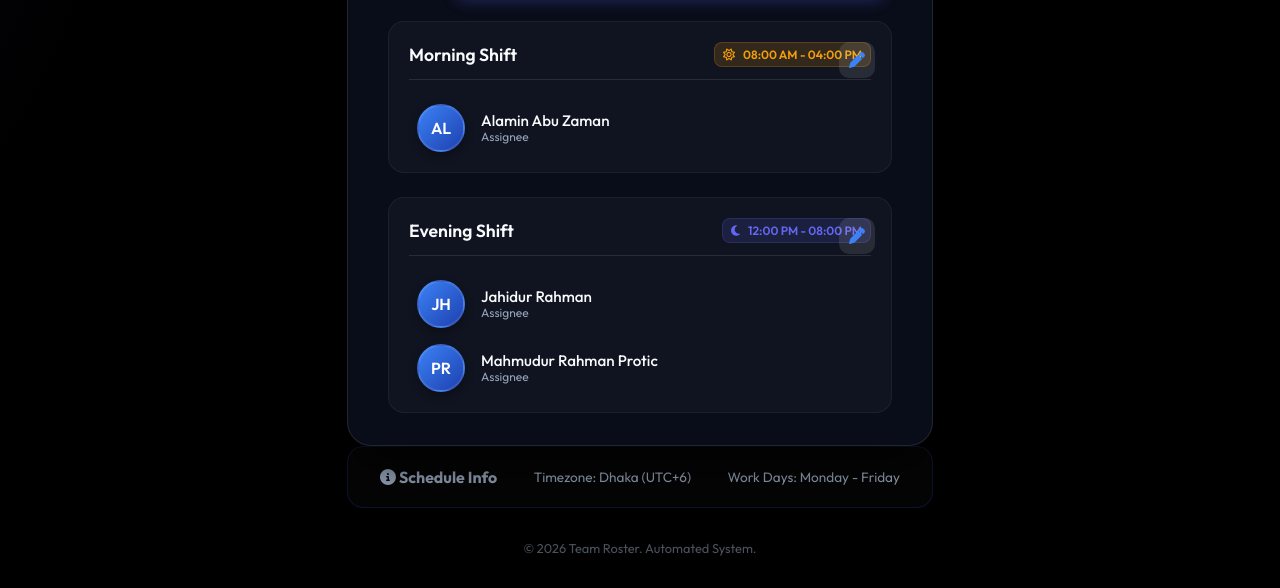
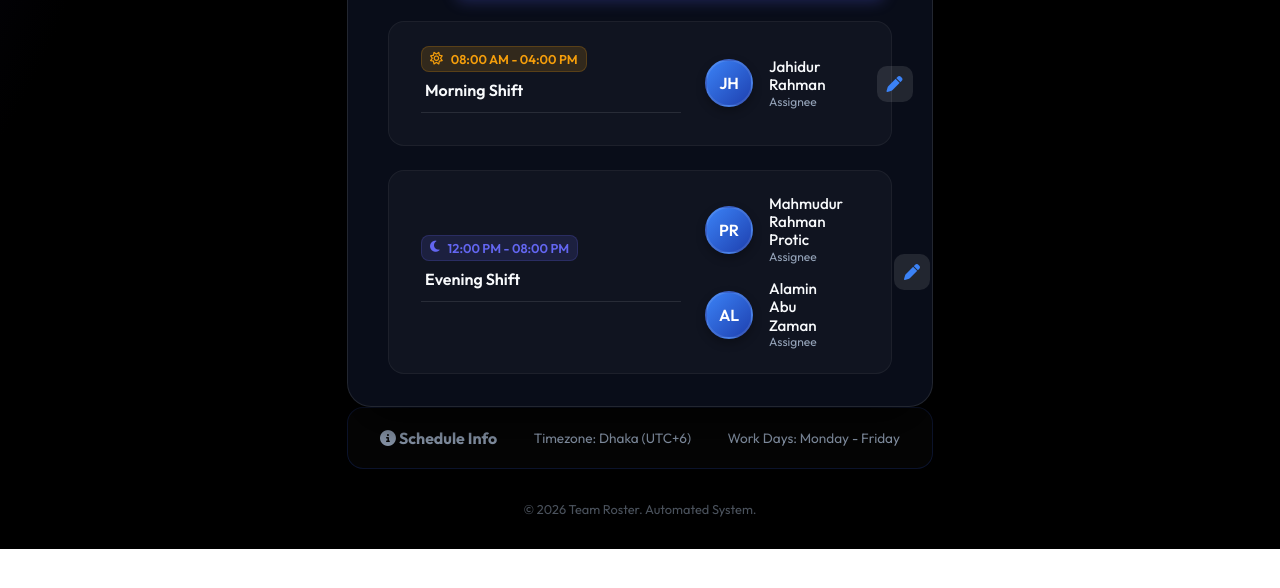
Before and after one commit to jhrahman/shiftmate, a website: page index.html in a window 1280 px wide. Shown: the part 311-899 px from the top of the page. After the commit the page ends 860 px from the top, so only its background shows below. Drawn offline with Linux system fonts and the light colour scheme.

Commit message:
Fix desktop layout overlap/alignment and add Saturday auto-advance

```diff
--- a/script.js
+++ b/script.js
@@ -17,6 +17,13 @@ const ONE_WEEK_MS = 7 * 24 * 60 * 60 * 1000;
 
 // State
 let currentOffset = 0; // Weeks from current week
+
+// Logic: If today is Saturday (6) or Sunday (0), show the NEXT week by default
+const _today = new Date();
+if (_today.getDay() === 6 || _today.getDay() === 0) {
+    currentOffset = 1;
+}
+
 let currentTargetMonday = null; // To store the currently viewed week's Monday
 
 // Storage Keys
--- a/style.css
+++ b/style.css
@@ -548,6 +548,7 @@ footer {
 .reset-link.hidden {
     display: none;
 }
+
 /* Discord Controls */
 .discord-controls {
     display: flex;
@@ -664,7 +665,8 @@ footer {
     }
 
     .shift-name {
-        order: -1; /* Show shift name first on mobile */
+        order: -1;
+        /* Show shift name first on mobile */
         margin-left: 0;
     }
 
@@ -683,7 +685,8 @@ footer {
     }
 
     .schedule-row {
-        position: relative; /* For absolute positioning of edit icon */
+        position: relative;
+        /* For absolute positioning of edit icon */
     }
 
     /* Adjust controls toolbar for mobile */
@@ -705,9 +708,12 @@ footer {
 
 /* Fix Avatar Shape */
 .avatar {
-    flex-shrink: 0; /* Prevent shrinking */
-    min-width: 40px; /* Force minimum width */
-    min-height: 40px; /* Force minimum height */
+    flex-shrink: 0;
+    /* Prevent shrinking */
+    min-width: 40px;
+    /* Force minimum width */
+    min-height: 40px;
+    /* Force minimum height */
 }
 
 
@@ -752,11 +758,13 @@ header .current-date {
 
 /* Row / Grid changes for Mobile */
 .schedule-row {
-    grid-template-columns: 1fr; /* Stack vertically by default */
+    grid-template-columns: 1fr;
+    /* Stack vertically by default */
     gap: 1rem;
     padding: 1.25rem;
     position: relative;
-    background: rgba(255, 255, 255, 0.03); /* Lighter background for better contrast */
+    background: rgba(255, 255, 255, 0.03);
+    /* Lighter background for better contrast */
 }
 
 /* Time Column */
@@ -773,7 +781,8 @@ header .current-date {
 .shift-name {
     margin-left: 0;
     font-size: 1.1rem;
-    order: -1; /* Name first */
+    order: -1;
+    /* Name first */
 }
 
 .time-badge {
@@ -784,12 +793,14 @@ header .current-date {
 /* Person Column */
 .col-person {
     gap: 1rem;
-    padding-left: 0.5rem; /* Indent slightly */
+    padding-left: 0.5rem;
+    /* Indent slightly */
 }
 
 .assignee-card {
     position: relative;
-    padding-right: 2rem; /* Make space for action button if needed */
+    padding-right: 2rem;
+    /* Make space for action button if needed */
 }
 
 /* Edit Button Positioning */
@@ -800,20 +811,23 @@ header .current-date {
 }
 
 .icon-btn {
-    background: rgba(255, 255, 255, 0.1); /* Visible button background */
+    background: rgba(255, 255, 255, 0.1);
+    /* Visible button background */
     width: 36px;
     height: 36px;
     display: flex;
     align-items: center;
     justify-content: center;
     border-radius: 10px;
-    opacity: 1; /* Always visible on mobile */
+    opacity: 1;
+    /* Always visible on mobile */
     color: var(--primary);
 }
 
 /* Controls Toolbar - Mobile Optimized */
 .controls-toolbar {
-    flex-direction: row; /* Keep side by side if possible, or wrap */
+    flex-direction: row;
+    /* Keep side by side if possible, or wrap */
     flex-wrap: wrap;
     gap: 1rem;
     margin-bottom: 1.5rem;
@@ -834,7 +848,8 @@ header .current-date {
 
 .btn-discord {
     flex: 1;
-    height: 48px; /* Large touch target */
+    height: 48px;
+    /* Large touch target */
     justify-content: center;
     font-size: 1rem;
     box-shadow: 0 4px 15px rgba(88, 101, 242, 0.3);
@@ -842,7 +857,8 @@ header .current-date {
 
 /* Avatar consistency */
 .avatar {
-    width: 48px; /* Larger avatars for mobile */
+    width: 48px;
+    /* Larger avatars for mobile */
     height: 48px;
     min-width: 48px;
     font-size: 1rem;
@@ -860,21 +876,30 @@ header .current-date {
 }
 
 .person-option {
-    padding: 1rem; /* Larger touch area */
+    padding: 1rem;
+    /* Larger touch area */
 }
 
 
 /* Fix Overlap Issue */
-.mobile-fix-applied { display: block; } /* Marker */
+.mobile-fix-applied {
+    display: block;
+}
+
+/* Marker */
 
 @media (max-width: 640px) {
+
     /* Adjust Time Column to make space or move it */
     .col-time {
         position: relative;
-        padding-right: 50px; /* Make space for the absolute icon */
+        padding-right: 50px;
+        /* Make space for the absolute icon */
         margin-right: 0;
-        align-items: flex-start; /* Align text to left */
-        flex-direction: column; /* Stack time and name */
+        align-items: flex-start;
+        /* Align text to left */
+        flex-direction: column;
+        /* Stack time and name */
         gap: 0.25rem;
     }
 
@@ -908,17 +933,20 @@ header .current-date {
 @media (max-width: 640px) {
     .col-time {
         width: auto !important;
-        max-width: calc(100% - 50px) !important; /* Leave 50px space for icon */
+        max-width: calc(100% - 50px) !important;
+        /* Leave 50px space for icon */
         padding-right: 0 !important;
         margin-right: 0 !important;
         display: flex !important;
-        flex-direction: column !important; /* Stack Name/Time */
+        flex-direction: column !important;
+        /* Stack Name/Time */
         align-items: flex-start !important;
     }
 
     .col-action {
         position: absolute !important;
-        top: 1.5rem !important; /* Match padding of row */
+        top: 1.5rem !important;
+        /* Match padding of row */
         right: 1.5rem !important;
         width: 40px !important;
         height: 40px !important;
@@ -935,3 +963,56 @@ header .current-date {
         padding-top: 1.5rem !important;
     }
 }
+
+
+/* DESKTOP RESET - Fix overlapping caused by mobile global styles */
+@media (min-width: 641px) {
+    .schedule-row {
+        grid-template-columns: 260px 1fr 50px !important;
+        /* Increased width for time column */
+        align-items: center !important;
+        padding: 1.5rem 2rem !important;
+        /* More padding on desktop */
+        gap: 1rem !important;
+    }
+
+    .col-time {
+        width: auto !important;
+        max-width: none !important;
+        flex-direction: column !important;
+        align-items: flex-start !important;
+        margin-right: 0 !important;
+        padding-right: 0 !important;
+    }
+
+    .col-action {
+        position: static !important;
+        width: auto !important;
+        background: transparent !important;
+        height: auto !important;
+        display: flex !important;
+        justify-content: center !important;
+        /* Center icon in its column */
+        margin: 0 !important;
+    }
+
+    /* Target the pen icon specifically to ensure it's not too far right if that was the issue */
+    .icon-btn {
+        margin-right: 0.5rem;
+    }
+
+    .shift-name {
+        order: 0 !important;
+        /* Reset order */
+        font-size: 1rem !important;
+        margin-left: 0.25rem !important;
+    }
+
+    .time-badge {
+        font-size: 0.8rem !important;
+    }
+
+    .schedule-card {
+        padding: 2.5rem !important;
+    }
+}
```
